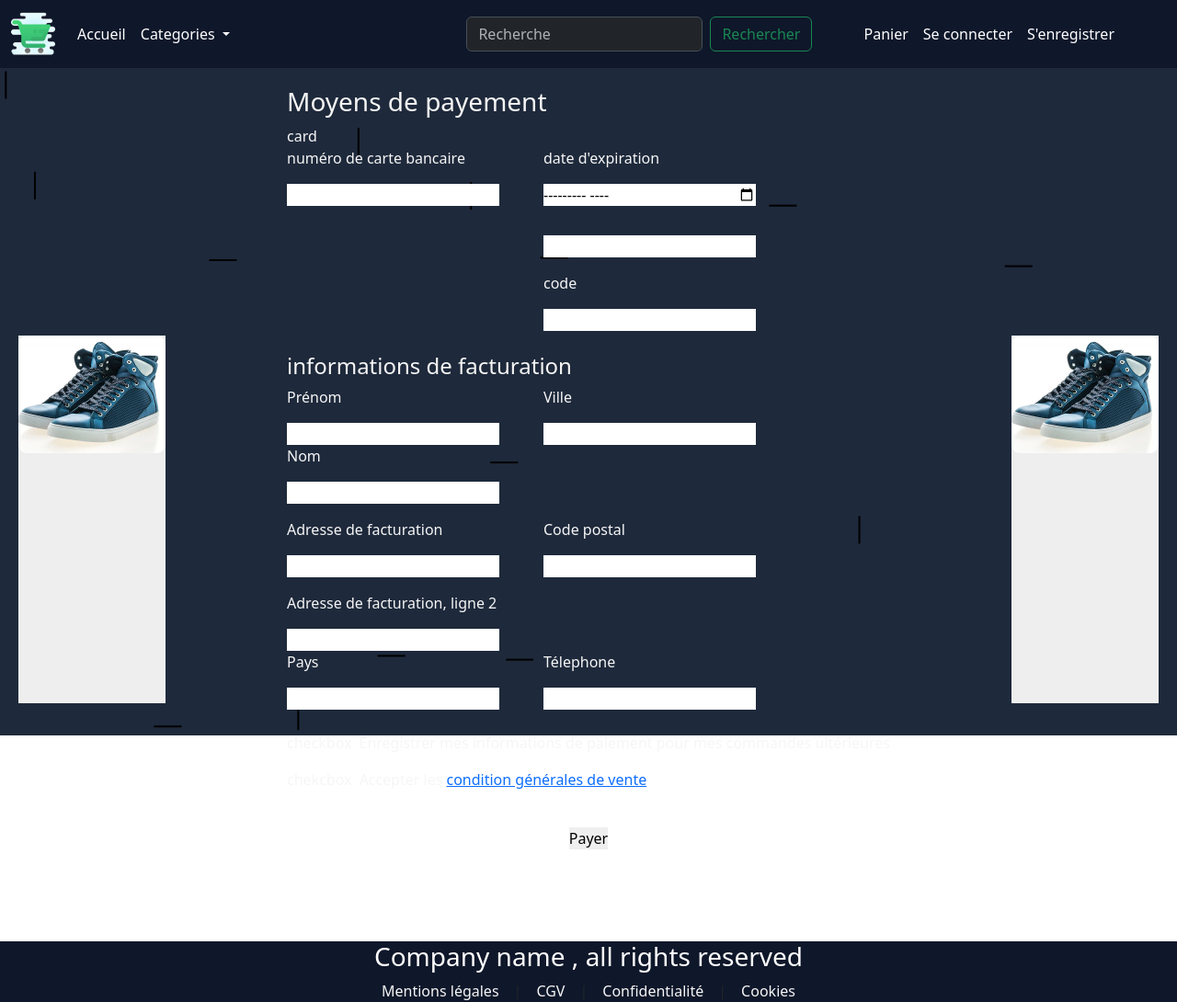
After one commit to Massil-br/phpWebsite1, a PHP site: page /checkout.php in a window 1280 px wide. The commit adds this page. Shown: the whole page at 92% size. Run offline with PHP 8.4, Linux system fonts and the light colour scheme; data that the repository does not hold is empty.

Commit message:
template cart & checkout pages

```diff
--- /dev/null
+++ b/front/checkout.php
@@ -0,0 +1,118 @@
+<?php
+    require_once '../back/getData.php';
+?>
+
+<!DOCTYPE html>
+<html lang="fr">
+<head>
+    <meta charset="UTF-8">
+    <meta name="viewport" content="width=device-width, initial-scale=1.0">
+    <title>Panier</title>
+    <link rel="icon" href="./assets/logo.png">
+    <link rel="stylesheet" href="./static/style.css">
+</head>
+<body>
+    <?php include './includes/header.php'; ?>
+    <div id="main">
+        <div class="left-ad-wrapper">
+            <div class="left-ad">
+                <img src="./assets/shoes.png" alt="" class="img-cover w-100">
+            </div>
+        </div>
+
+        <div class="center">
+            <div class="checkoutContainer d-flex align-items-center justify-content-center flex-column mw-80vw">
+                <div class="checkout-container text-color d-flex align-items-start justify-content-center flex-column">
+                    <div class="pay-method-header ">
+                        <h3>Moyens de payement</h3>
+                    </div>
+                    <div class="payement-method ">
+                        <div class="dropdown-payement-method">card</div>
+                    </div>
+                    <div class="card-info d-flex gap-5 flex-wrap mb-4 ">
+                        <div class="card-number ">
+                            <p>numéro de carte bancaire</p>
+                            <input type="text">
+                        </div>
+                        <div class="complementary-card-info">
+                            <div class="exp-date d-flex  flex-column">
+                                <p>date d'expiration</p>
+                                <input class="mb-3" type="month">
+                                <input class="my-3" type="year">
+                            </div>
+                            <div class="code">
+                                <p>code</p>
+                                <input type="number">
+                            </div>
+                        </div>
+                    </div>
+                    <div class="address-header">
+                        <h4>informations de facturation</h4>
+                    </div>
+                    <div class="name-town d-flex gap-5 flex-wrap mb-3">
+                        <div class="name-info">
+                            <p>Prénom</p>
+                            <input class="firstName" type="text">
+                            <p>Nom</p>
+                            <input class="lastName" type="text">
+                        </div>
+                        <div class="town">
+                            <p>Ville</p>
+                            <input type="text">
+                        </div>
+                    </div>
+                    <div class="address-postalcode d-flex gap-5 flex-wrap mb-3">
+                        <div class="address">
+                            <p>Adresse de facturation</p>
+                            <input type="text">
+                        </div>
+                        <div class="postal-code">
+                            <p>Code postal</p>
+                            <input type="text">
+                        </div>
+
+                    </div>
+                    <div class="address2 d-flex  gap-5 flex-wrap">
+                        <div class="address2">
+                            <p>Adresse de facturation, ligne 2</p>
+                            <input type="text">
+                        </div>
+                    </div>
+                    <div class="country-phone d-flex gap-5 flex-wrap mb-4">
+                        <div class="country">
+                            <p>Pays</p>
+                            <input type="country">
+                        </div>
+                        <div class="phone-number">
+                            <p>Télephone</p>
+                            <input type="text">
+                        </div>
+                    </div>
+                    <div class="save-pay-info d-flex gap-2 flex-wrap ">
+                        <p>checkbox</p>
+                        <p>Enregistrer mes informations de paiement pour mes commandes ultérieures</p>
+                    </div>
+                    <div class="sell-conditions text-color d-flex gap-2 flex-wrap">
+                        <p>chekcbox</p>
+                        <p>Accepter les <a href="./cgv.php">condition générales de vente</a></p>
+                    </div>
+                </div>
+
+
+                <div class="paybutton mt-4">
+                    <button>Payer</button>
+                </div>
+             </div>
+        </div>
+
+        <div class="right-ad-wrapper">
+            <div class="right-ad">
+                <img src="./assets/shoes.png" alt="" class="img-cover w-100">
+            </div>
+        </div>
+    </div>
+
+
+    <?php include './includes/footer.php';?>
+</body>
+</html>
--- a/front/includes/header.php
+++ b/front/includes/header.php
@@ -1,11 +1,13 @@
 
 <?php
     require_once '../back/getData.php';
+    session_start();
     $response = GetData(['action'=>'getcategories']);
     /**
      * @var Category[] $categories
      */
     $categories = $response['categories'];
+
 
 ?>
 
@@ -45,7 +47,7 @@
                     }
                 ?>
             </ul>
-            <form class="d-flex" role="search" method="GET" action="./productList.php">
+            <form class="d-flex me-5" role="search" method="GET" action="./productList.php">
                 <input
                 class="form-control me-2"
                 type="search"
@@ -55,6 +57,26 @@
                 />
                 <button class="btn btn-outline-success" type="submit">Rechercher</button>
             </form>
+            <ul class="navbar-nav me-5 mb-2 mb-lg-0">
+                <li class="nav-item">
+                <a class="nav-link active" aria-current="page" href="./cart.php">Panier</a>
+                </li>
+                <?php if(!isset($_SESSION['user'])):?>
+                <li>
+                    <a class="nav-link active" aria-current="page" href="./login.php">Se connecter</a>
+                </li>
+                <li>
+                    <a class="nav-link active" aria-current="page" href="./register.php">S'enregistrer</a>
+                </li>
+                <?php  else:?>
+                <li>
+                <a class="nav-link active" aria-current="page" href="./profile.php"><?= $_SESSION['user']->getFirstName() ?></a>
+                </li>
+                <li>
+                    <a class="nav-link active" aria-current="page" href="./logout.php">Se déconnecter</a>
+                </li>
+                <?php endif;?>
+            </ul>
             </div>
         </div>
     </nav>
--- a/front/index.php
+++ b/front/index.php
@@ -61,7 +61,7 @@
                             <div class="carousel-item active  ">
                             <a  class="d-flex align-items-center justify-content-center" href="./product.php?id=<?= $carouselProductCards[0]->product->GetId() ?>">
                                 <img src="<?= $carouselProductCards[0]->variantImage->GetRelativeUrl() ?>" class="d-block  carousel-img-fixed" alt="<?= $carouselProductCards[0]->variantImage->GetAlt() ?>">
-                                <div class="carousel-caption d-none d-md-block ">
+                                <div class="carousel-caption  d-md-block ">
                                     <h5 class="card-title text-black d-flex justify-content-center">
                                     <strong class="bg-white rounded-2 p-1"><?= $carouselProductCards[0]->product->GetName() ?></strong>
                                     </h5>
@@ -72,7 +72,7 @@
                              <div class="carousel-item ">
                             <a class="d-flex align-items-center justify-content-center" href="./product.php?id=<?= $carouselProductCards[$i]->product->GetId() ?>">
                                 <img src="<?= $carouselProductCards[$i]->variantImage->GetRelativeUrl() ?>" class="d-block  carousel-img-fixed" alt="<?= $carouselProductCards[$i]->variantImage->GetAlt() ?>">
-                                <div class="carousel-caption d-none d-md-block ">
+                                <div class="carousel-caption  d-md-block ">
                                     <h5 class="card-title text-black d-flex justify-content-center">
                                     <strong class="bg-white rounded-2 p-1"><?= $carouselProductCards[$i]->product->GetName() ?></strong>
                                     </h5>
--- /dev/null
+++ b/front/login.php
@@ -0,0 +1,6 @@
+<?php
+    require_once '../back/getData.php';
+    session_start();
+    $_SESSION['user']= new User(1,new DateTime(),"massil","braik","massilbraik0@gmail.com", "012012102", role::User );
+    header('Location: index.php');
+?>
--- a/front/static/style.css
+++ b/front/static/style.css
@@ -329,6 +329,13 @@ a{
     text-decoration: none;
 }
 
+.mh-80{
+    max-height: 60vh;
+}
+
+.mw-80vw{
+    max-width: 80vw;
+}
 
 
 
@@ -574,6 +581,12 @@ cart-item{
         min-width: 70%;
         margin:0 auto;
     }
+
+    .caroussel-max-height-500px{
+        max-width: 100%;
+    }
+
+
 
 
 }
```
Also changed, not shown: front/cart.php (+49 -4 lines), front/logout.php (added, +10 -0 lines), front/register.php (added).
